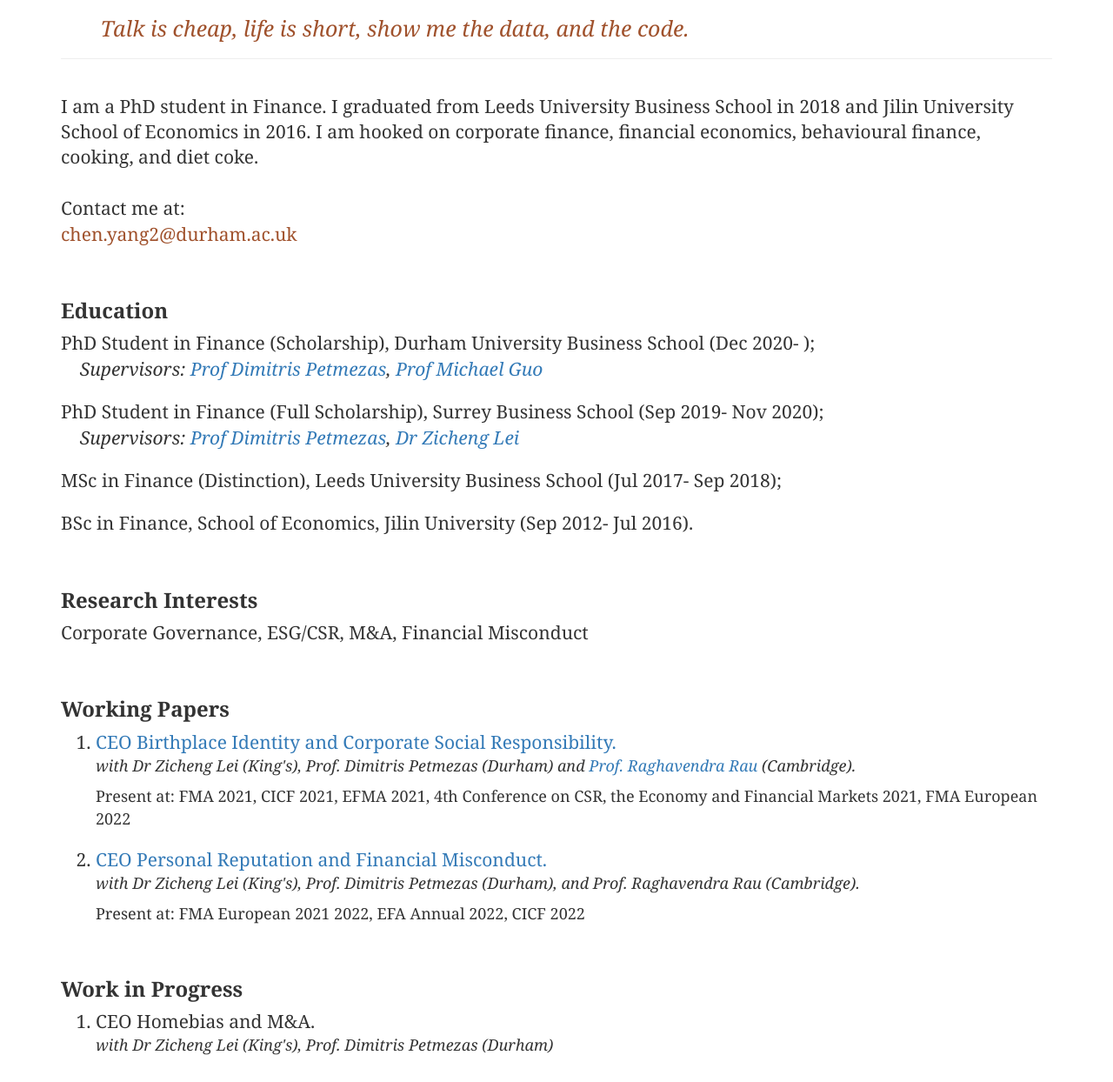
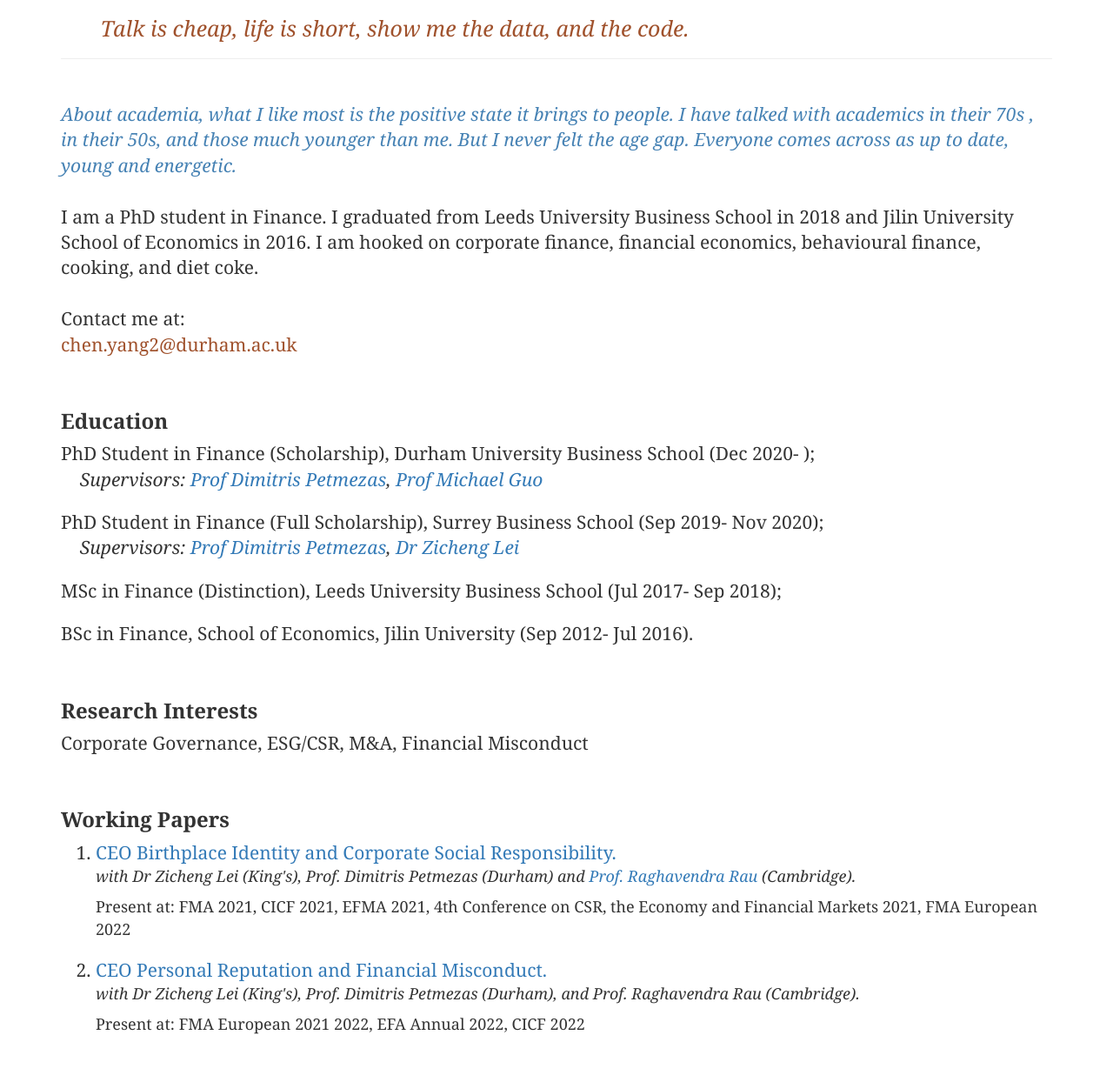
Before and after one commit to chenyangfinance/chenyangfinance, a plain HTML site: page index.html in a window 1280 px wide. Shown: the part 138-1382 px from the top of the page at 87% size. Drawn offline with Linux system fonts and the light colour scheme.

Commit message:
Add files via upload

```diff
--- a/index.html
+++ b/index.html
@@ -75,10 +75,15 @@
             <i style="color:sienna;font-size: smaller;">
                 &nbsp;&nbsp;&nbsp;&nbsp;&nbsp;&nbsp;&nbsp;Talk is cheap, life is short, show me the data, and the code.
             </i>
-
         </h2>
-        <hr /> <br>
-        <div class="lead"> I am a PhD student in Finance. I graduated from Leeds University Business School in 2018 and
+        <hr />
+        <div class="lead">
+            <br>
+            <i style="color: steelblue"> About academia, what I like most is the positive state it brings to people. I have talked with academics
+                in their 70s , in their 50s, and those much younger than me. But I never felt the age gap. Everyone
+                comes across as up to date, young and energetic. <br>
+            </i><br>
+            I am a PhD student in Finance. I graduated from Leeds University Business School in 2018 and
             Jilin University
             School of Economics in 2016. I am hooked on corporate finance, financial economics, behavioural finance,
             cooking, and diet
@@ -168,7 +173,7 @@
             </strong>
         </h3>
         <ol>
-            <li class="lead">CEO Homebias and M&A.
+            <li class="lead">CEO Home bias and M&A.
                 <p style="font-size: large; font-style: italic;">with Dr Zicheng Lei (King's), Prof. Dimitris Petmezas
                     (Durham) </p>
             </li>
```
